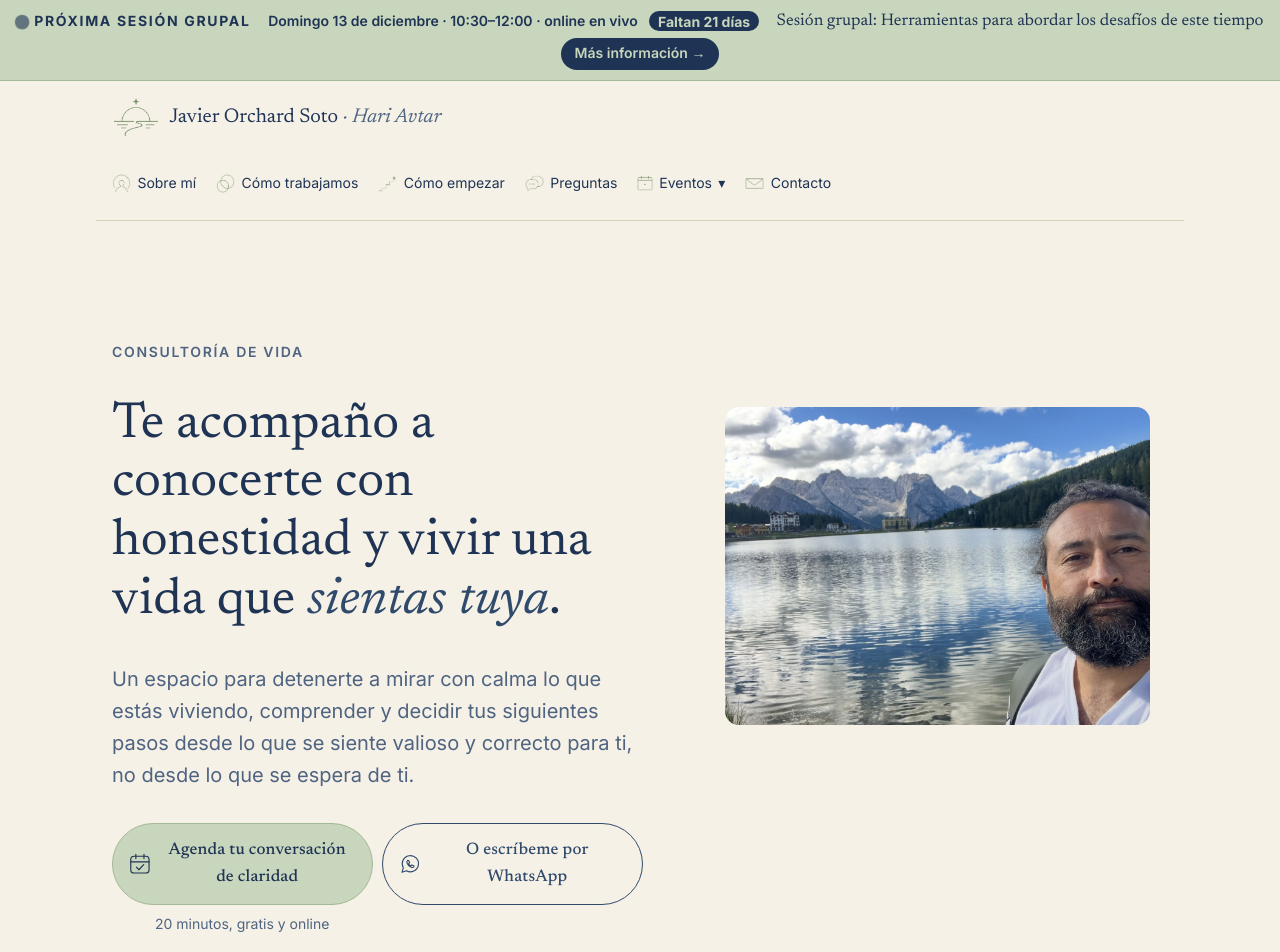
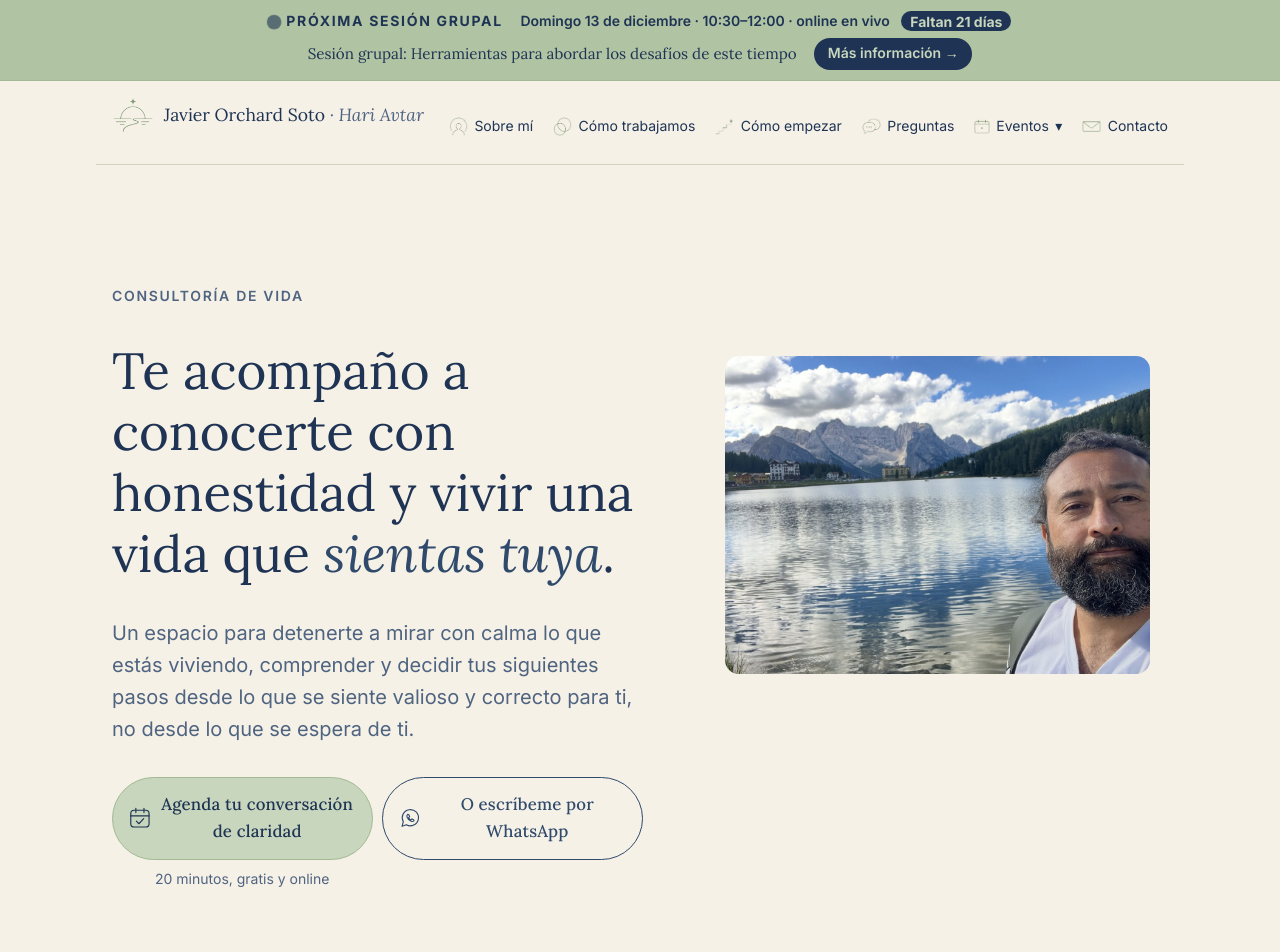
Before and after one commit to javierorchardsoto/web-javier-orchard, a website: page index.html in a window 1280 px wide. Shown: the top 952 px of the page. Drawn offline with Linux system fonts and the light colour scheme; no server answers.

Commit message:
Títulos del sitio en Lora (antes Newsreader), con tamaños ajustados
Claude-Session: https://claude.ai/code/session_018vndXh5FVKNwtSxB6jFpqb

Co-authored-by: Claude <noreply@anthropic.com>

```diff
--- a/index.html
+++ b/index.html
@@ -8,7 +8,7 @@
 <meta name="description" content="Consultoría de vida 1:1 online desde el Análisis Existencial. Javier, Hari Avtar.">
 <link rel="preconnect" href="https://fonts.googleapis.com">
 <link rel="preconnect" href="https://fonts.gstatic.com" crossorigin>
-<link rel="stylesheet" href="https://fonts.googleapis.com/css2?family=Newsreader:ital,opsz,wght@0,6..72,400;0,6..72,500;1,6..72,400&family=Inter:ital,opsz,wght@0,14..32,400..700;1,14..32,400..700&display=swap">
+<link rel="stylesheet" href="https://fonts.googleapis.com/css2?family=Lora:ital,wght@0,400..700;1,400..700&family=Inter:ital,opsz,wght@0,14..32,400..700;1,14..32,400..700&display=swap">
 <style>
 /* Layout: una sola columna editorial, amplia y tranquila; bandas de color solo donde cambia el tema (proceso, precios). */
 :root{
@@ -27,13 +27,13 @@
   --amber:#E8BC62;       /* Ámbar: solo acentos e íconos menores */
   --amber-edge:#D9A441;
   --on-cta:#1F3454;
-  --f-display:"Newsreader", Georgia, serif;
+  --f-display:"Lora", Georgia, serif;
   --f-body:"Inter", "Segoe UI", system-ui, sans-serif;
   --s-1:.875rem; --s0:1.0625rem; --s1:1.25rem; --s2:1.75rem; --s3:2.5rem; --s4:3.5rem;
 }
 *{box-sizing:border-box}
 body{background:var(--bg);color:var(--ink);font-family:var(--f-body);font-size:var(--s0);line-height:1.6;-webkit-font-smoothing:antialiased;font-synthesis:none}
-/* Mismo dibujo de letra de Inter en todos los tamaños; la fuente de títulos (Newsreader) conserva su ajuste automático */
+/* Mismo dibujo de letra de Inter en todos los tamaños; la fuente de títulos (Lora) no tiene ajuste óptico */
 body{font-variation-settings:"opsz" 17}
 h1,h2,h3,.brand,.btn,.price,.subtitle,.notice b,.promo-t,.banner .promo-t{font-variation-settings:normal}
 /* Texto de cuerpo en azul medio */
@@ -74,7 +74,7 @@ a:focus-visible,button:focus-visible,summary:focus-visible{outline:2px solid var
 .sec-ico{width:44px;height:44px;flex:none;opacity:.78}
 @media (max-width:640px){.sec-ico{width:36px;height:36px}}
 .eyebrow{font-size:var(--s-1);letter-spacing:.12em;text-transform:uppercase;color:var(--muted);font-weight:600;margin:0}
-h1,h2,h3{font-family:var(--f-display);font-weight:400;line-height:1.15;text-wrap:balance;margin:0}
+h1,h2,h3{font-family:var(--f-display);font-weight:400;line-height:1.2;text-wrap:balance;margin:0}
 h2{font-size:clamp(1.75rem,3.8vw,2.75rem)}
 h3{font-size:1.45rem}
 p{margin:0;max-width:62ch}
@@ -82,7 +82,7 @@ p{margin:0;max-width:62ch}
 
 /* Cabecera */
 .top{padding-block:1.25rem;display:flex;justify-content:space-between;align-items:baseline;gap:1rem;flex-wrap:wrap;border-bottom:1px solid var(--line)}
-.brand{font-family:var(--f-display);font-size:var(--s1)}
+.brand{font-family:var(--f-display);font-size:1.1rem}
 .brand a{display:inline-flex;align-items:center;gap:.6rem}
 .brand-ico{width:2.4em;height:2.4em;flex:none;margin-block:-.6em;opacity:.9}
 .brand .brand-t span{color:var(--muted);font-style:italic}
@@ -126,7 +126,7 @@ p{margin:0;max-width:62ch}
 .hero h1 em{color:var(--accent)}
 .hero .lede{font-size:var(--s1);color:var(--muted);max-width:44ch}
 .actions{display:flex;gap:.75rem;flex-wrap:wrap;align-items:center}
-.btn{display:inline-flex;align-items:center;gap:.5rem;padding:.85rem 1.35rem;border-radius:999px;font-family:var(--f-display);font-weight:500;text-decoration:none;font-size:1.15rem;letter-spacing:.01em;border:1px solid var(--accent)}
+.btn{display:inline-flex;align-items:center;gap:.5rem;padding:.85rem 1.35rem;border-radius:999px;font-family:var(--f-display);font-weight:500;text-decoration:none;font-size:1.02rem;letter-spacing:.01em;border:1px solid var(--accent)}
 .bi{width:1.3em;height:1.3em;flex:none;fill:none;stroke:currentColor;stroke-width:9;stroke-linecap:round;stroke-linejoin:round}
 .bi .fill{fill:currentColor;stroke:none}
 .bi--inline{width:1.1em;height:1.1em;vertical-align:-.2em;margin-right:.3em}
@@ -244,7 +244,7 @@ footer a{color:var(--muted)}
 .banner .d-short{display:none}
 .banner-in{display:flex;flex-wrap:wrap;justify-content:center;align-items:center;gap:.3rem 1.1rem;padding:.65rem 1rem;font-size:var(--s-1)}
 .banner .dot{width:.6rem;height:.6rem;border-radius:50%;background:var(--ink);display:inline-block}
-.banner .promo-t{font-family:var(--f-display);font-size:1.05rem}
+.banner .promo-t{font-family:var(--f-display);font-size:.95rem}
 .banner .promo-a{margin:0;padding:.3rem .85rem}
 @media (max-width:1199px){.banner .promo-t{display:none}}
 @media (max-width:899px){
```
